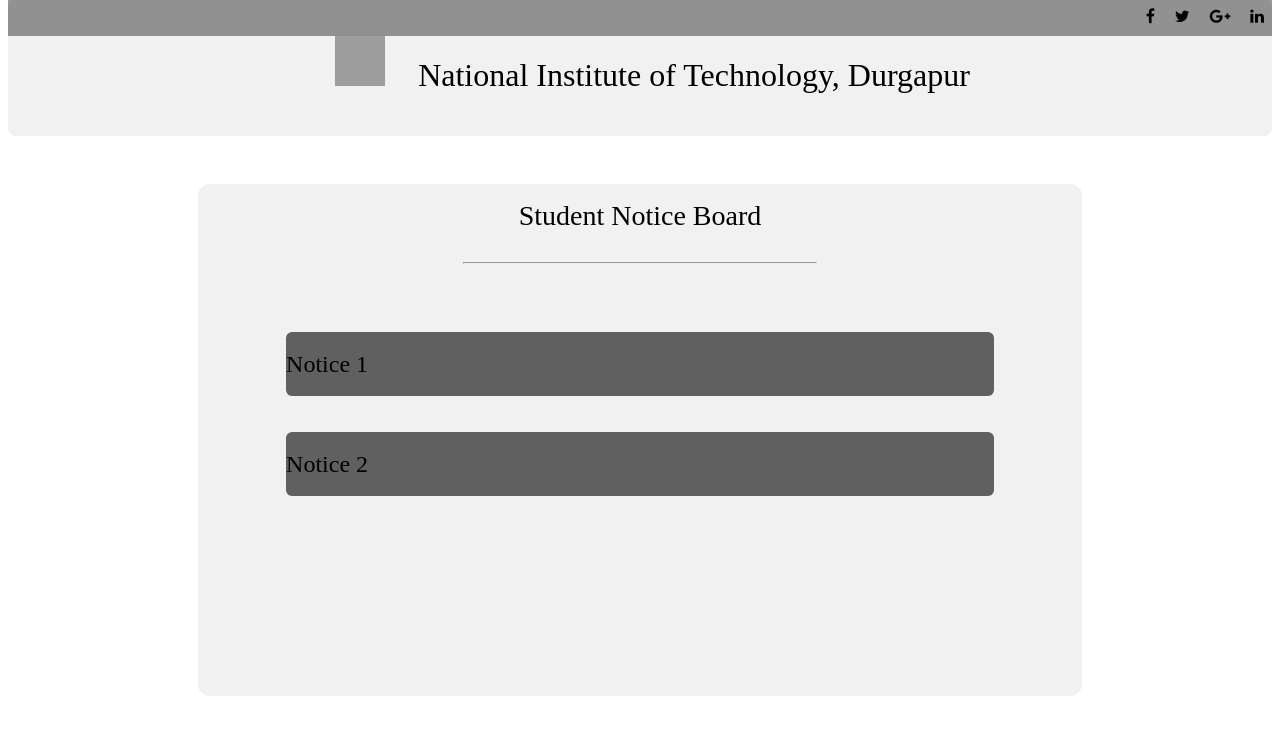
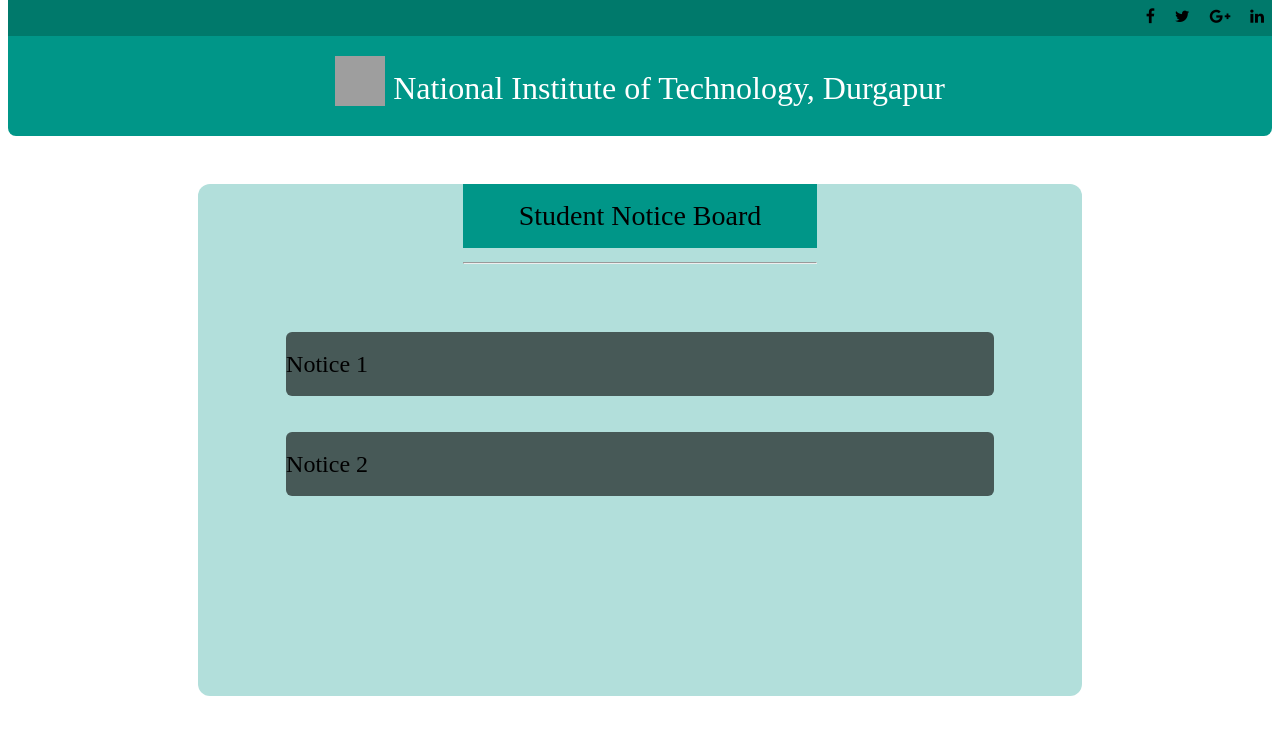
Before and after one commit to dec5955/nitdgp, a PHP site: page / in a window 1280 px wide. Shown: the top 735 px of the page. Run offline with PHP 8.4, Linux system fonts and the light colour scheme; some libraries are stand-ins or nearby versions; grey boxes are pictures that could not be loaded.

Commit message:
Minor changes

```diff
--- a/index.php
+++ b/index.php
@@ -19,7 +19,9 @@
                     <img src="NIT_Durgapur_Logo.png" id="img" />
                 </div>
             </div>
+            <div class='text-container'>
 				National Institute of Technology, Durgapur
+            </div>
 			</div>
 			<div class='bottom-strip'>
 
--- a/main.css
+++ b/main.css
@@ -3,7 +3,7 @@
 	width: 100%;
 	margin-top: -8px;
 	z-index: 2;
-	background-color: #f1f1f1;
+	background-color: #009688;
 	border-radius: 8px;
 }
 
@@ -11,7 +11,7 @@
 	text-align: right;
 	width: 100%;
 	height: 36px;
-	background-color: rgba(0,0,0,0.4);
+	background-color: #00796B;
 }
 
 i{
@@ -20,12 +20,14 @@ i{
 
 .mid-strip{
 	width: 100%;
-	height: 64px;
+	height: 44px;
 	text-align: center;
-	line-height: 50px;
+	line-height: 64px;
 	font-family: 'Raleway';
 	font-size: 32px;
+	color: #fff;
 	font-weight: 500;
+	padding-top: 20px;
 }
 
 .bottom-strip{
@@ -38,7 +40,7 @@ i{
 }
 
 .student-notice-board-container{
-	background-color: #f1f1f1;
+	background-color: #B2DFDB;
 	border-radius: 12px;
 	width: 70%;
 	margin: 0 auto 0 auto;
@@ -53,6 +55,7 @@ i{
 	line-height: 64px;
 	margin: 0 auto 84px auto;
 	width: 40%;
+	background-color: #009688;
 }
 
 .student-notice-board-content{
@@ -89,12 +92,15 @@ a{
 }
 
 .logo-container{
-	width: 100px;
 	display: inline-block;
-	height: 64px;
-	margin--top: 20px;
 }
 
 .logo{
-	height: 64px;
+	width: 50px;
+	height: 50px;
 }
+
+.text-container{
+	display: inline-block;
+	vertical-align: top;
+}
```
